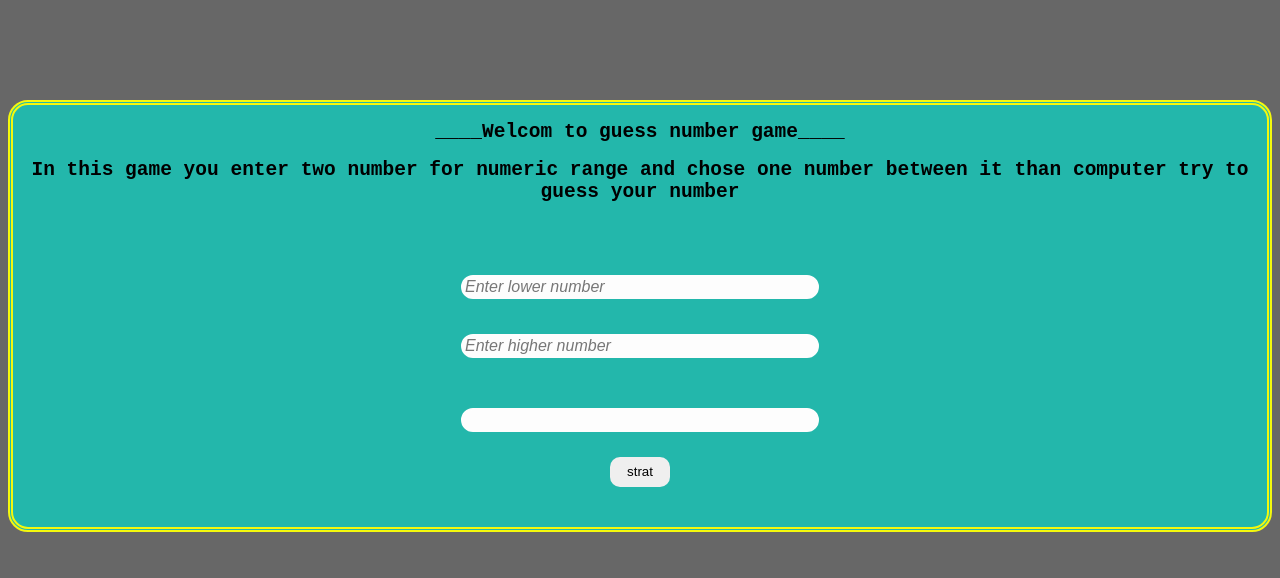
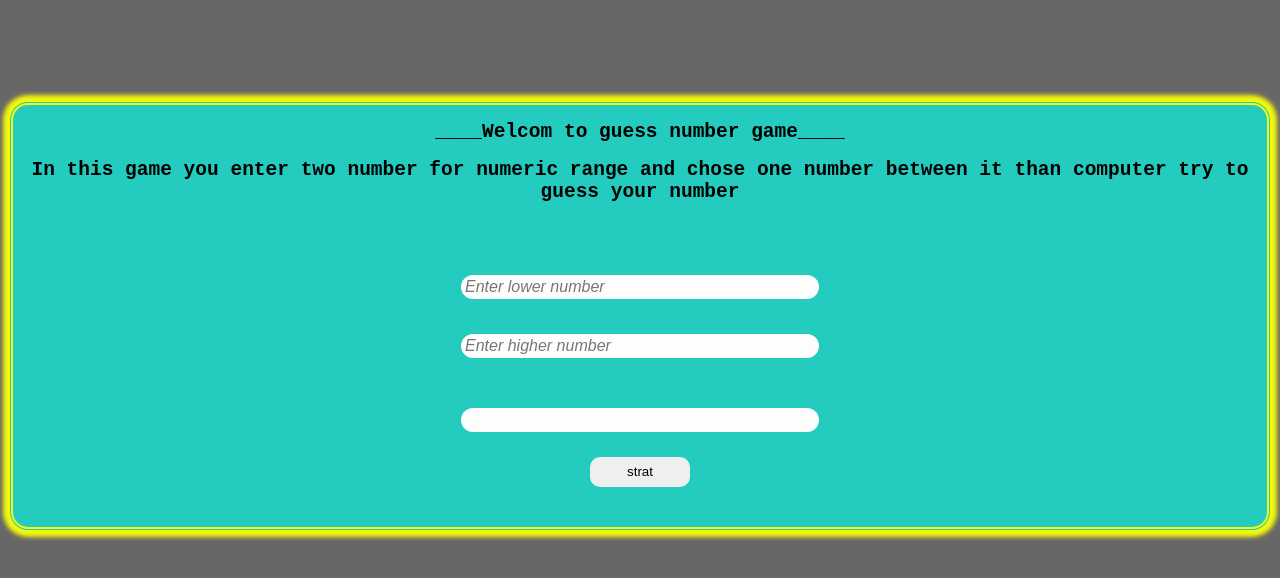
Before and after one commit to ImanRezae/Guess-Game, a plain HTML site: page index.html in a window 1280 px wide. Drawn offline with Linux system fonts and the light colour scheme.

Commit message:
2th commit

```diff
--- a/assets/style.css
+++ b/assets/style.css
@@ -10,7 +10,8 @@
     text-align: center;
     align-items: center;
     justify-content: center;
-    background-color: rgb(35, 183, 171);
+    background-color: rgb(35, 204, 190);
+    box-shadow: 0px 0px 4px 5px rgb(244, 248, 13);
 
 }
 @media(max-width: 400px)
@@ -46,7 +47,7 @@
 }
 .btn1{
     border: none;
-    width: 60px;
+    width: 100px;
     height: 30px;
     border-radius: 10px;
 
```
